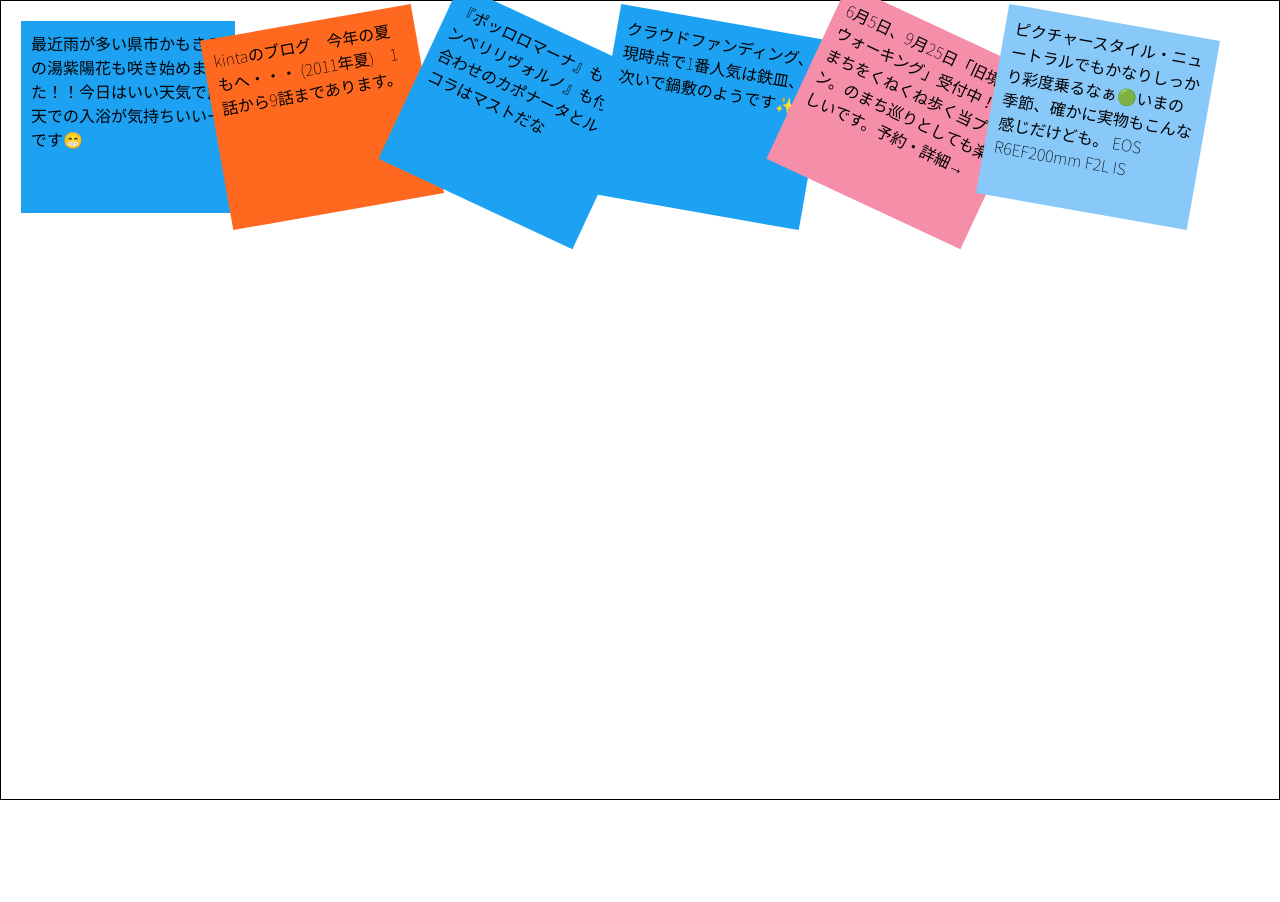
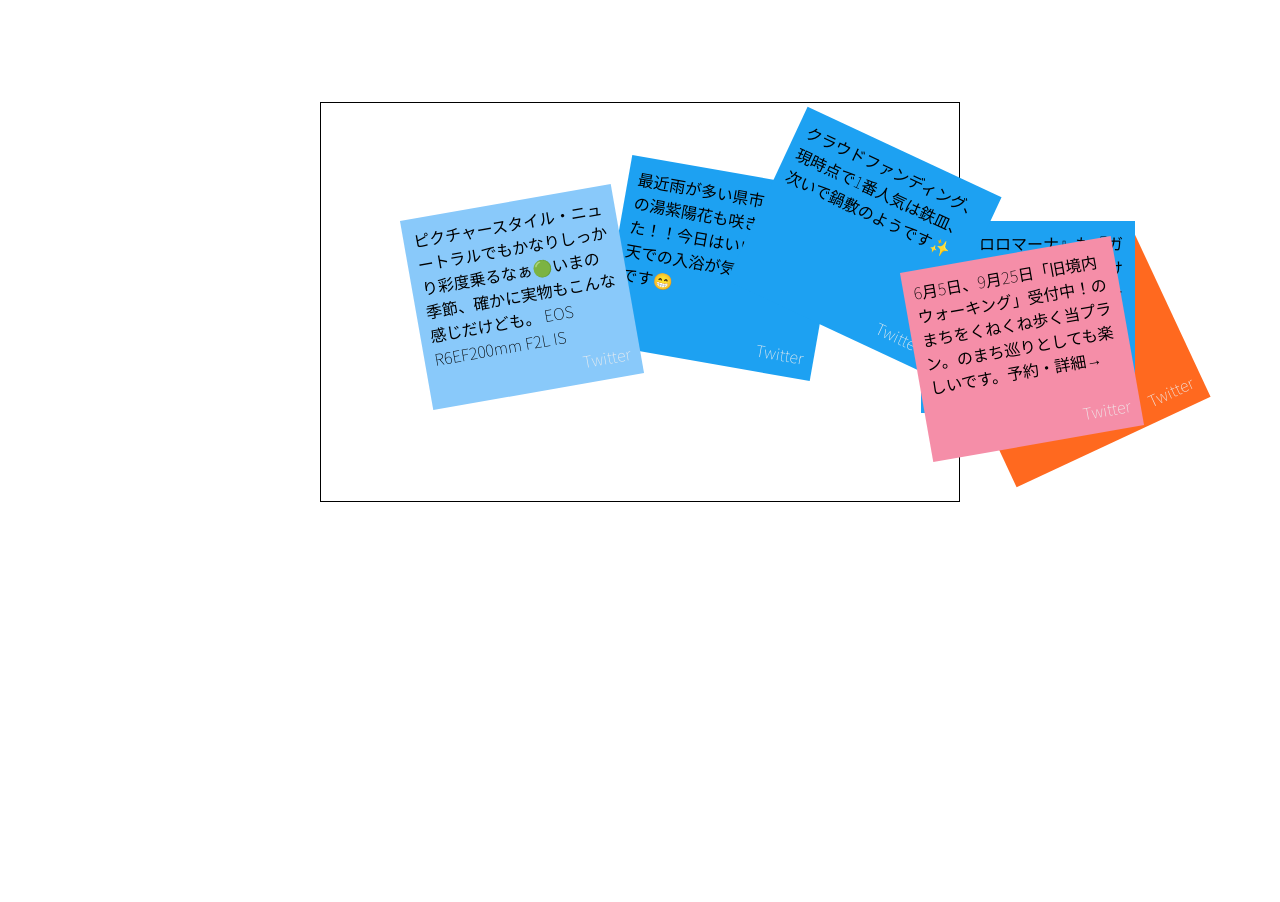
Before and after one commit to MORIMOTO520212/album_viewer, a PHP site: page / in a window 1280 px wide. Before the commit the page ends 800 px from the top, so only its background shows below. Run offline with PHP 8.4, Linux system fonts and the light colour scheme.

Commit message:
2021.05.30

```diff
--- a/assets/base.js
+++ b/assets/base.js
@@ -6,11 +6,18 @@
     https://kats-eye.net/info/2019/02/22/drag_drop_01/
 */
 
-function transform(){ // カードの傾き
+function transForm(){ // カードの傾きの角度を返す
+    // Type：String
     let degree = [-25, -10, 0, 10, 25];
     return degree[Math.floor(Math.random()*degree.length)].toString();
 }
 
+function pxRange(min, max){ // 最小～最大の範囲でランダムな値を返す
+    // Type：String
+    return Math.floor(Math.random()*(max-min)+15).toString();
+}
+
+/* GET Tweet data */
 var tweet;
 $.post("assets/getData.php?mode=tweet", {}, function(data){
     console.log("get tweet data");
@@ -24,31 +31,21 @@ function main() {
     var mvs_y = 0;
     var tgt_id_no;
     var z_idx_ini = 100;
-    var X_STT_P = 0;
-    var Y_STT_P = 100;
     var img_wdt = 194;
     var img_hgt = 172;
-    var sW = window.innerWidth;
-    var sH = window.innerHeight;
-    var elm_div = document.getElementById("album");
-    var rect = elm_div.getBoundingClientRect();
-    X_STT_P = Math.ceil(rect.left / 10) + 20; // x-axis init
-    Y_STT_P = Math.ceil(rect.top / 10) + 20;  // y-axis init
-
     var card_elm = document.getElementsByClassName("card");
     for(var i=0; i< card_elm.length; i++){
-        card_elm[i].style.cssText = "transform:rotate("+transform()+"deg)";
-        card_elm[i].style.top    = Y_STT_P+"px";
-        card_elm[i].style.left   = X_STT_P+i * img_wdt+"px";
+        card_elm[i].style.cssText = "transform:rotate("+transForm()+"deg);"; // degree
+        card_elm[i].style.top    = pxRange(40, 240)+"px"; // set card x-axis
+        card_elm[i].style.left   = pxRange(32, 695)+"px"; // set card y-axis
         card_elm[i].style.width  = img_wdt+"px";
         card_elm[i].style.height = img_hgt+"px";
         card_elm[i].style.zIndex = z_idx_ini;
         card_elm[i].style.backgroundColor = "#"+tweet[i][5]; // Card Color
-        //card_elm[i].innerText = tweet[i][7]; // tweet contents
         card_elm[i].children[1].innerText = tweet[i][7]; // Tweet Contents
     }
 
-    // MouseDown
+    /* MouseDown */
     window.onmousedown = function(event) {
         mv_fg = "true";
         tgt_id_no = event.target.id;
@@ -59,17 +56,23 @@ function main() {
         mvs_y = event.clientY - parseInt(document.getElementById(tgt_id_no+"_1").style.top.replace("px",""));  // set cursor position
     }
 
-    // MouseMove
+    /* MouseMove */
     window.onmousemove = function(event) {
+        /*
+            移動制限
+            top(y): 40-240px; left(x): 32-695px;
+        */
         if(mv_fg == "true") {
             var cur_x = event.clientX - mvs_x; // set cursor position
             var cur_y = event.clientY - mvs_y; // set cursor position
-            document.getElementById(tgt_id_no+"_1").style.left = cur_x + "px";
-            document.getElementById(tgt_id_no+"_1").style.top = cur_y + "px";
+            if((40 < cur_y && cur_y < 240) && (32 < cur_x && cur_x < 695)){
+                document.getElementById(tgt_id_no+"_1").style.left = cur_x + "px";
+                document.getElementById(tgt_id_no+"_1").style.top = cur_y + "px";
+            }
         }
     }
 
-    // MouseUp
+    /* MouseUp */
     window.onmouseup = function() {
         mv_fg = "false";
         tgt_id_no = "";
--- a/assets/style.css
+++ b/assets/style.css
@@ -11,11 +11,18 @@ body{
     background-color: #fff;
 }
 
+.font{
+    font-family: 'Noto Sans JP', sans-serif;
+}
+
 div.album{
-    width: 100%;
-    height: 100%;
+    position: relative;
+    clear: both;
+    width: 50%;
+    height: 50%;
     border: solid 1px #000;
     box-sizing: border-box;
+    margin: 8% auto;
 }
 .draw_info th, .draw_info td {
     border: solid 1px #000;
@@ -38,7 +45,11 @@ div.draggable{
     left: 0;
     width: 100%;
     height: 100%;
+    z-index: 1;
 }
-div.contents{
-    font-family: 'Noto Sans JP', sans-serif;
+div.name{
+    position: absolute;
+    bottom: 10px;
+    right: 10px;
+    color: #eee;
 }
--- a/index.html
+++ b/index.html
@@ -12,31 +12,39 @@
         <!-- **********************
             Author: MorimotoYuma.
             Create: 2021.05.29
+            名前、が溢れたらwrapをかける。
+            カードの配色はコンセプトカラー。
         ********************** -->
-        <div id="album" class="album" style="position:relative ; clear:both;">
+        <div id="album" class="album">
             <div class="card" id="000001_1" style="left:0px; top:0px; background-color:#000;">
                 <div class="draggable" id="000001"></div>
                 <div class="contents"></div>
+                <div class="name font">Twitter</div>
             </div>
             <div class="card" id="000002_1" style="left:0px; top:0px; background-color:#000;">
                 <div class="draggable" id="000002"></div>
-                <div class="contents"></div>
+                <div class="contents font"></div>
+                <div class="name font">Twitter</div>
             </div>
             <div class="card" id="000003_1" style="left:0px; top:0px; background-color:#000;">
                 <div class="draggable" id="000003"></div>
-                <div class="contents"></div>
+                <div class="contents font"></div>
+                <div class="name font">Twitter</div>
             </div>
             <div class="card" id="000004_1" style="left:0px; top:0px; background-color:#000;">
                 <div class="draggable" id="000004"></div>
-                <div class="contents"></div>
+                <div class="contents font"></div>
+                <div class="name font">Twitter</div>
             </div>
             <div class="card" id="000005_1" style="left:0px; top:0px; background-color:#000;">
                 <div class="draggable" id="000005"></div>
-                <div class="contents"></div>
+                <div class="contents font"></div>
+                <div class="name font">Twitter</div>
             </div>
             <div class="card" id="000006_1" style="left:0px; top:0px; background-color:#000;">
                 <div class="draggable" id="000006"></div>
-                <div class="contents"></div>
+                <div class="contents font"></div>
+                <div class="name font">Twitter</div>
             </div>
         </div>
         <script src="assets/base.js"></script>
```
